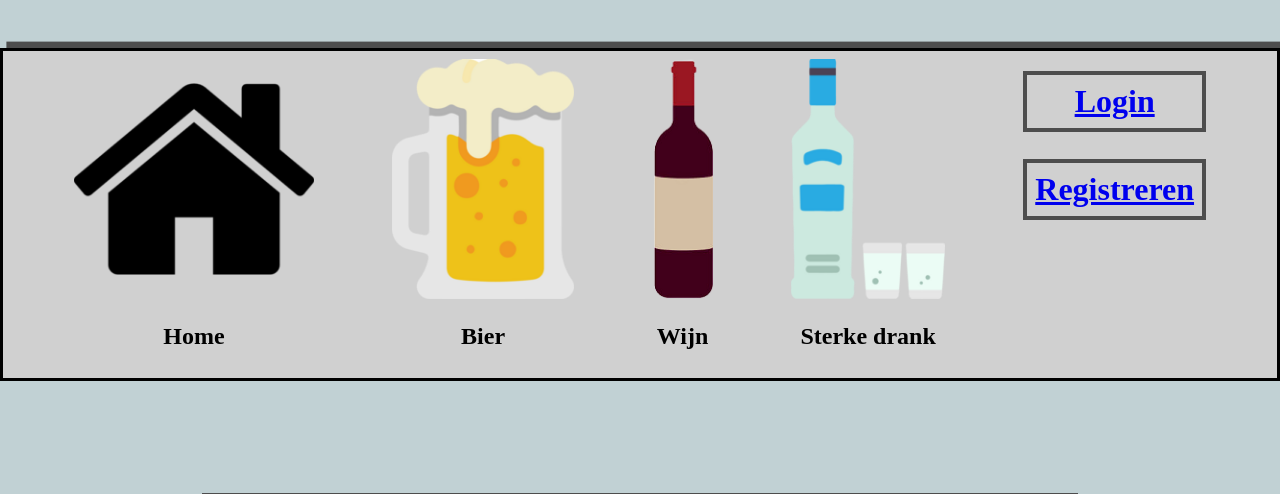
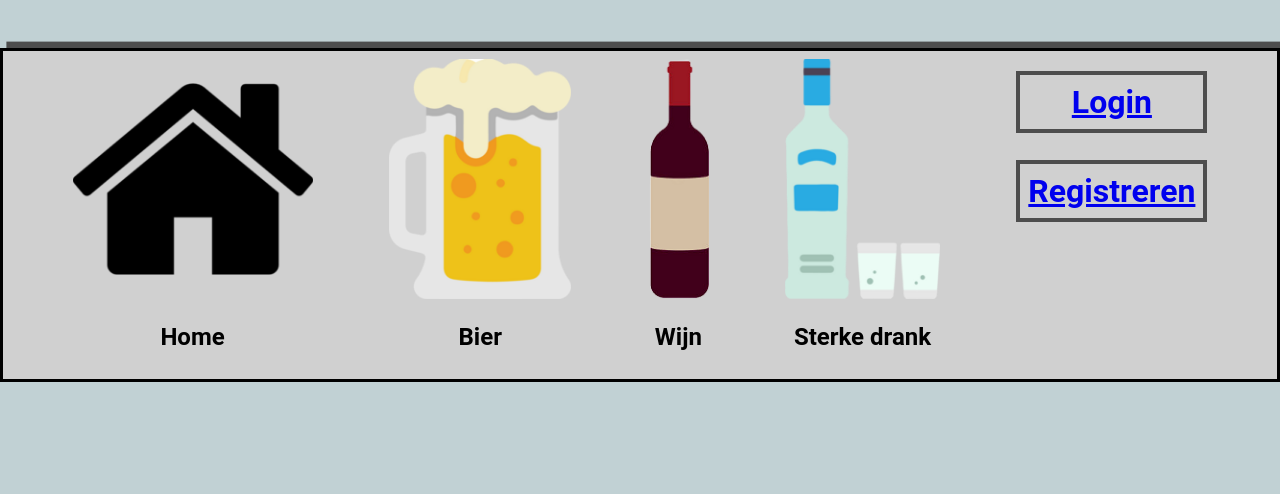
Before and after one commit to michielvh2002/Co-Working, a PHP site: page /CoWorking/Posts/index.php in a window 1280 px wide. Shown: the top 494 px of the page. Run offline with PHP 8.4, Linux system fonts and the light colour scheme; data that the repository does not hold is empty.

Commit message:
font navbar veranderd naar standaard

```diff
--- a/CoWorking/Style/navbar.css
+++ b/CoWorking/Style/navbar.css
@@ -65,5 +65,4 @@ header .button:hover
 }
 header .container h2 {
     text-align: center;
-    font-family: "Old English Text MT", serif;
 }
```
